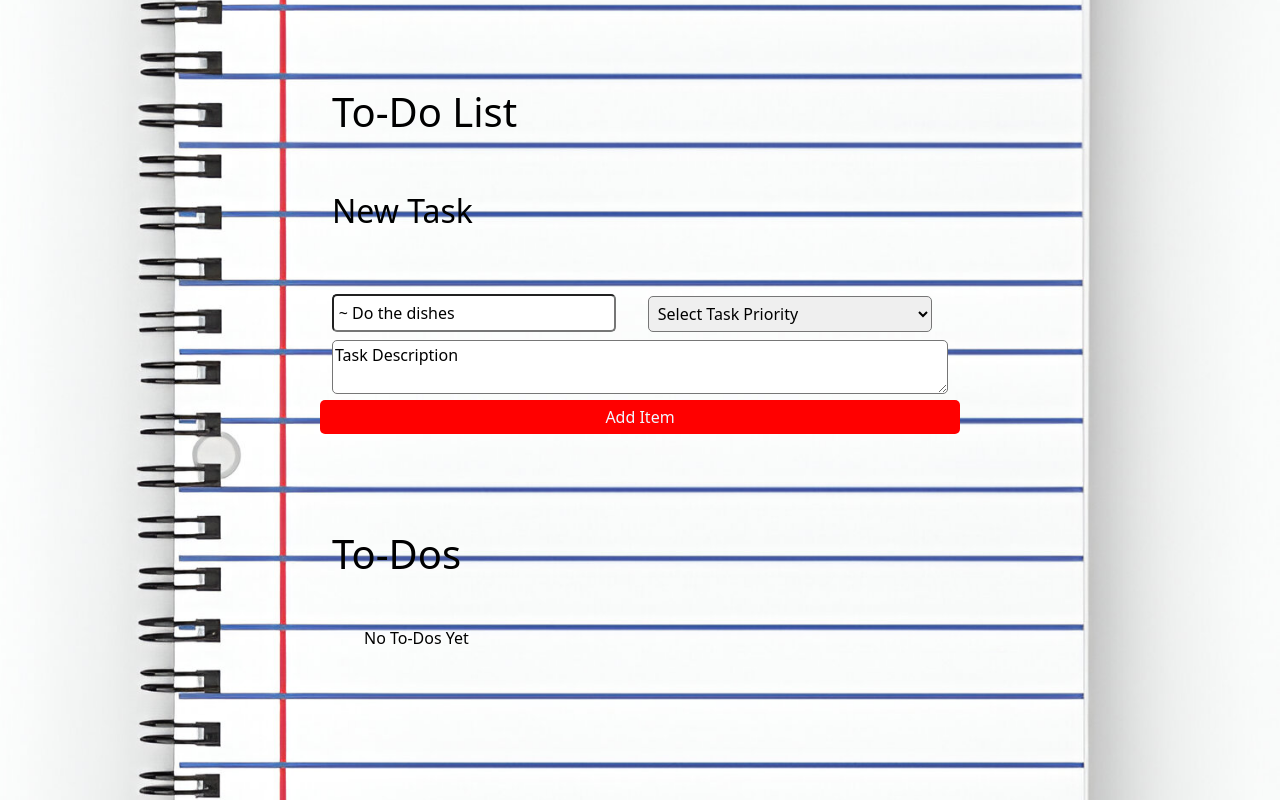
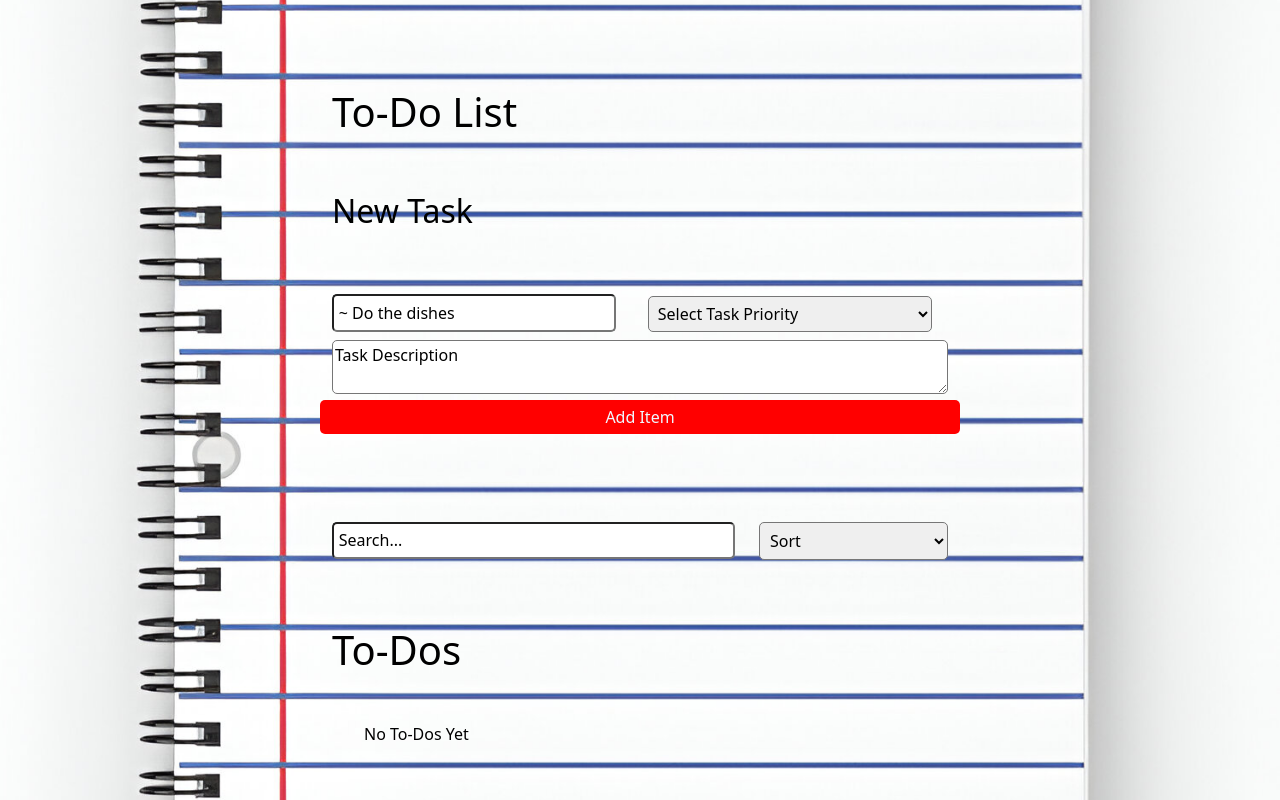
Before and after one commit to C0dingForFun/react-to-do-list, a React (Vite) app: page / in a window 1280 px wide. Built offline with nearby package versions, Linux system fonts and the light colour scheme.

Commit message:
search and sort

```diff
--- a/src/App.jsx
+++ b/src/App.jsx
@@ -58,16 +58,16 @@ export default function App(){
     setDescription("");
   }
 
-  function toggleTodo(id, ){
-    setTodos((currentTodos)=>{
-      return currentTodos.map((todo)=>{
-        if(todo.id === id){
-          return {...todo}
-        }
-       return todo
-      })
-    })
- }
+//   function toggleTodo(id, ){
+//     setTodos((currentTodos)=>{
+//       return currentTodos.map((todo)=>{
+//         if(todo.id === id){
+//           return {...todo}
+//         }
+//        return todo
+//       })
+//     })
+//  }
 
  function deleteTodo(id){
   setTodos(currentTodos =>{
@@ -106,6 +106,20 @@ export default function App(){
       </div>
     </form>
     </div>
+    <div className="mt-5 row">
+      <div className="col-8">
+        <input type="text" placeholder="Search..." className="search"/>
+
+      </div>
+      <div className="col-4">
+      <select className="sort">
+        <option value="">Sort</option>
+        <option value>Name</option>
+        <option value>Priority</option>
+      </select>
+
+      </div>
+    </div>
     <div className="my-2">
       <h1 className="header my-5">To-Dos</h1>
       <ul className="list my-4">
@@ -119,9 +133,10 @@ export default function App(){
                 {todo.title}
               </label>
               <span className="mx-2">&#10031; {todo.prio}</span>
+
               {/* Description */}
-              <button className="btn btn-primary" onClick={handleOpen} onChange={() => toggleTodo(todo.id)}>View Description</button>
-              <Modal isOpen={modal} onClose={handleClose}>
+              <button className="btn btn-primary" onClick={handleOpen}>View Description</button>
+              <Modal isOpen={modal} onClose={handleClose} >
                 <>
                 <div>
                   <h1>Task Description</h1>
--- a/src/styles.css
+++ b/src/styles.css
@@ -40,6 +40,7 @@ textarea{
 textarea::placeholder{
     color:black;
 }
+
 .addBtn{
     /* width:300px; */
     background-color: red;
@@ -80,7 +81,7 @@ span {
     text-shadow: 2px 2px red;
 }
 
- select{
+select{
     width: 100%;
     padding:0.3em;
     margin-top:10px;
@@ -92,6 +93,16 @@ select:hover{
     cursor: pointer;
     background-color: red;
     color:aliceblue;
+}
+
+.search{
+    width: 100%;
+}
+
+.sort{
+    position: relative;
+    bottom:10px;
+    padding:0.4em;
 }
 
 /* select option span:hover{
```
